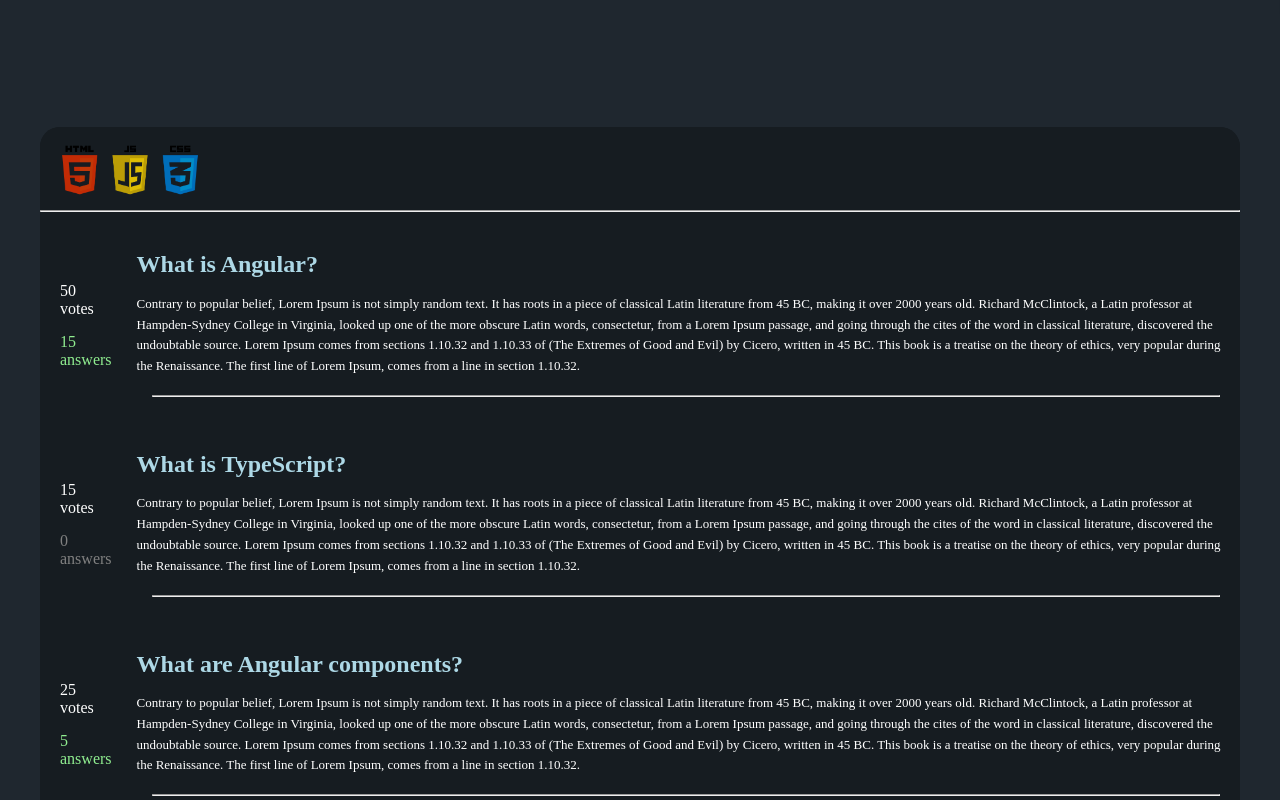
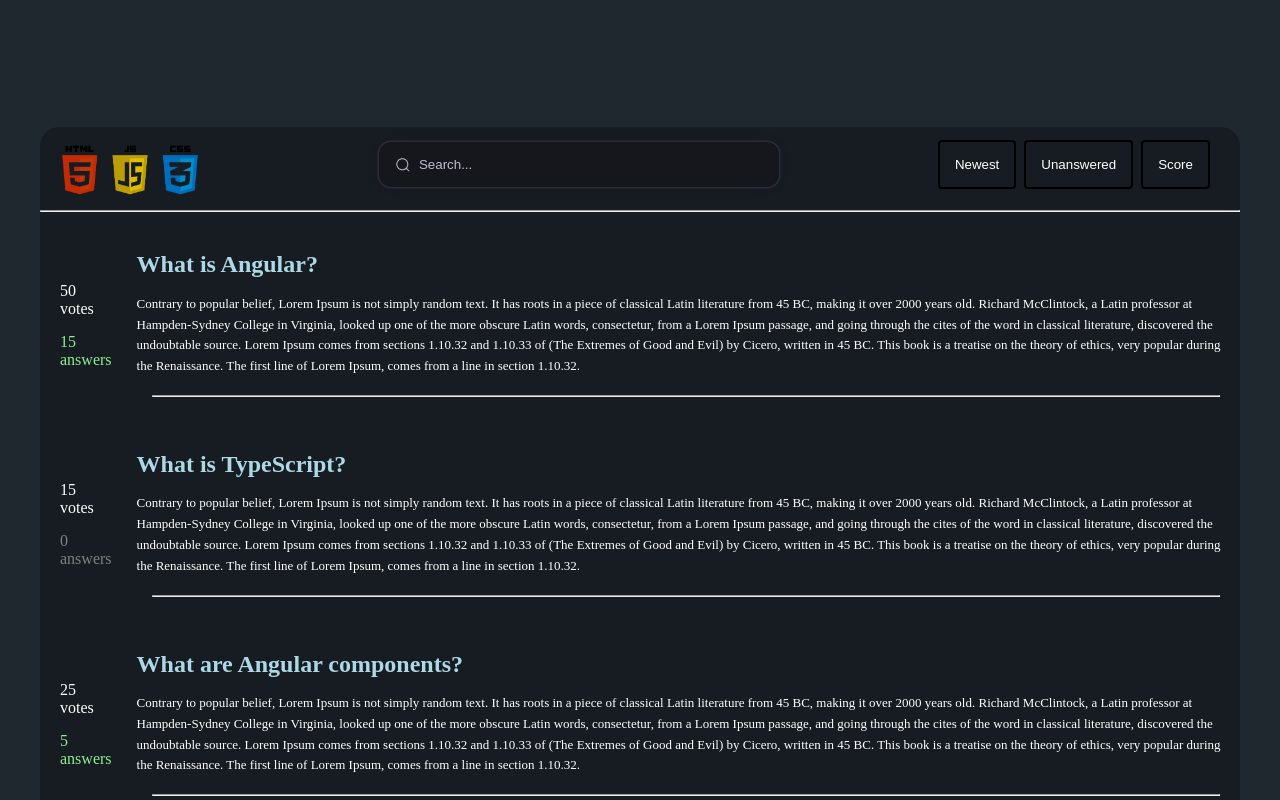
Before and after one commit to NikaEgiazarovi/StackAlchemy-Front, an Angular app: page / in a window 1280 px wide. Shown: the part 840-1640 px from the top of the page. Built offline with nearby package versions, Linux system fonts and the light colour scheme.

Commit message:
updated landing component again

```diff
--- a/src/app/components/pages/landing-page/landing-page.component.html
+++ b/src/app/components/pages/landing-page/landing-page.component.html
@@ -14,7 +14,39 @@
     <div class="mainSection">
         <div class="questionsTable">
             <div class="filterTable">
-                <img src="/assets/pngwing.com (84).png" alt="" style="width: 150px; padding: 15px 15px 0px ;">
+                <div class="innerFilterTable">
+                    <div class="swiperFilter">
+                        <img src="/assets/pngwing.com (84).png" alt="" style="width: 150px; padding: 15px 15px 0px ;">
+                    </div>
+
+                    <div class="searchBar">
+                        <div class="group">
+                            <svg viewBox="0 0 24 24" aria-hidden="true" class="search-icon">
+                              <g>
+                                <path
+                                  d="M21.53 20.47l-3.66-3.66C19.195 15.24 20 13.214 20 11c0-4.97-4.03-9-9-9s-9 4.03-9 9 4.03 9 9 9c2.215 0 4.24-.804 5.808-2.13l3.66 3.66c.147.146.34.22.53.22s.385-.073.53-.22c.295-.293.295-.767.002-1.06zM3.5 11c0-4.135 3.365-7.5 7.5-7.5s7.5 3.365 7.5 7.5-3.365 7.5-7.5 7.5-7.5-3.365-7.5-7.5z"
+                                ></path>
+                              </g>
+                            </svg>
+
+                            <input
+                              id="query"
+                              class="input"
+                              type="search"
+                              placeholder="Search..."
+                              name="searchbar"
+                            />
+                          </div>
+
+                    </div>
+
+                    <div class="dropDownMenu">
+                        <button>Newest</button>
+                        <button>Unanswered</button>
+                        <button>Score</button>
+                    </div>
+                </div>
+
                 <hr>
 
             </div>
--- a/src/app/components/pages/landing-page/landing-page.component.scss
+++ b/src/app/components/pages/landing-page/landing-page.component.scss
@@ -41,8 +41,7 @@
     height: 1500px;
     background-color: rgb(22, 28, 33);
     border-radius: 20px;
-    overflow-y: scroll;
-    overflow-x: hidden;
+
 }
 
 .filterTable {
@@ -50,8 +49,92 @@
     position: sticky;
     top: 0px;
     background-color: rgb(22, 28, 33);
+    border-radius: 20px;
 }
 
+.innerFilterTable {
+    display: flex;
+    align-items: center;
+    justify-content: space-between;
+    // padding-right: 15px;
+}
+
+
+
+.dropDownMenu
+{
+    padding-right: 30px;
+    display: flex;
+    gap: 8px;
+}
+.dropDownMenu button{
+    background: none;
+    border: none;
+    color: white;
+    cursor: pointer;
+    border: 2px solid black;
+    border-radius: 4px;
+    padding: 15px;
+}
+
+
+
+.questionMainTable {
+    height: 90%;
+    overflow: hidden;
+}
+
+
+
+.group {
+    display: flex;
+    line-height: 28px;
+    align-items: center;
+    position: relative;
+    // max-width: 190px;
+  }
+
+  .input {
+    font-family: "Montserrat", sans-serif;
+    width: 400px;
+    height: 45px;
+    padding-left: 2.5rem;
+    box-shadow: 0 0 0 1.5px #2b2c37, 0 0 25px -17px #000;
+    border: 0;
+    border-radius: 12px;
+    background-color: #16171d;
+    outline: none;
+    color: #bdbecb;
+    transition: all 0.25s cubic-bezier(0.19, 1, 0.22, 1);
+    cursor: text;
+    z-index: 0;
+  }
+
+  .input::placeholder {
+    color: #bdbecb;
+  }
+
+  .input:hover {
+    box-shadow: 0 0 0 2.5px #2f303d, 0px 0px 25px -15px #000;
+  }
+
+  .input:active {
+    transform: scale(0.95);
+  }
+
+  .input:focus {
+    box-shadow: 0 0 0 2.5px #2f303d;
+  }
+
+  .search-icon {
+    position: absolute;
+    left: 1rem;
+    fill: #bdbecb;
+    width: 1rem;
+    height: 1rem;
+    pointer-events: none;
+    z-index: 1;
+  }
 
 
 .curve2 {
@@ -71,5 +154,6 @@
    height: 100%;
    gap: 10px;
    margin-bottom: 20px;
+   overflow-y: scroll;
 
 }
--- a/src/app/components/questions-list/questions-list.component.scss
+++ b/src/app/components/questions-list/questions-list.component.scss
@@ -1,6 +1,7 @@
 section
 {
     color: white;
+
 }
 h1{
     font-weight: bold;
```
